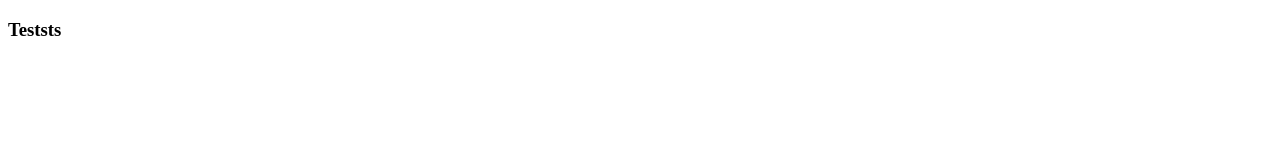
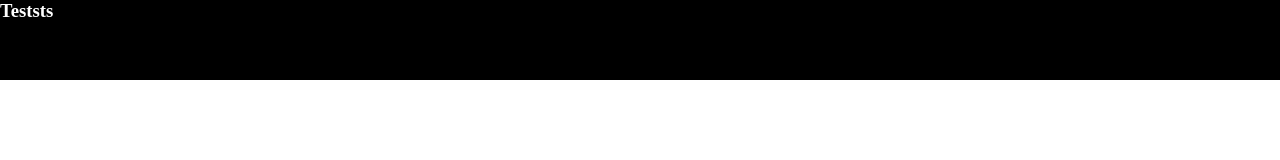
Before and after one commit to StigMikalMJ-KP/supreme-chainsaw, a plain HTML site: page index.html in a window 1280 px wide. Drawn offline with Linux system fonts and the light colour scheme.

Commit message:
Co-authored-by: KP -Hiyam <HiyamMA-kp@users.noreply.github.com>

```diff
--- a/index.html
+++ b/index.html
@@ -3,6 +3,7 @@
 <head>
     <meta charset="UTF-8">
     <meta name="viewport" content="width=device-width, initial-scale=1.0">
+    <link rel="stylesheet" href="style.css">
     <title>Documents</title>
 </head>
 <body>
--- a/style.css
+++ b/style.css
@@ -0,0 +1,14 @@
+*{
+    margin: 0;
+    padding: 0;
+    color: white;
+}
+
+#noeGoy{
+    margin: 0;
+    padding: 0;
+    top: 0;
+    width: 100vw;
+    height: 10vh;
+    background-color: black;
+}
```
